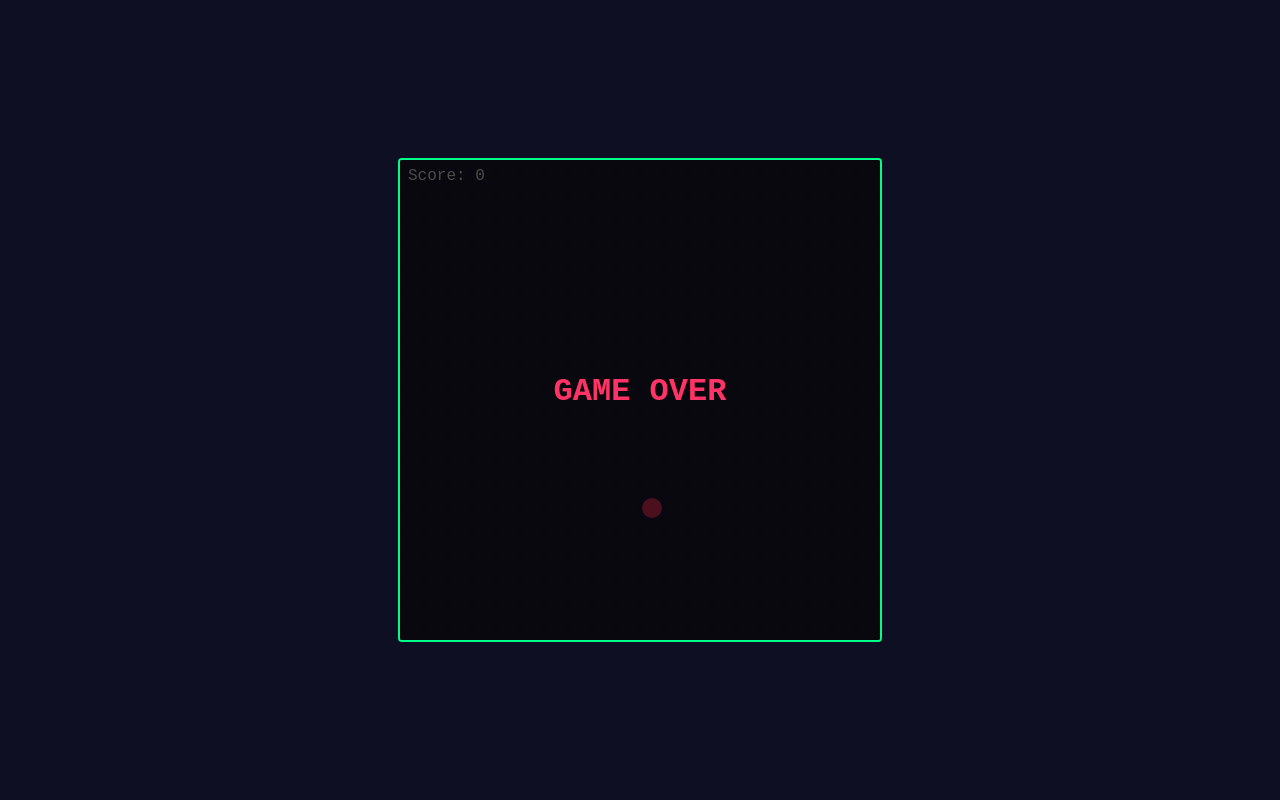
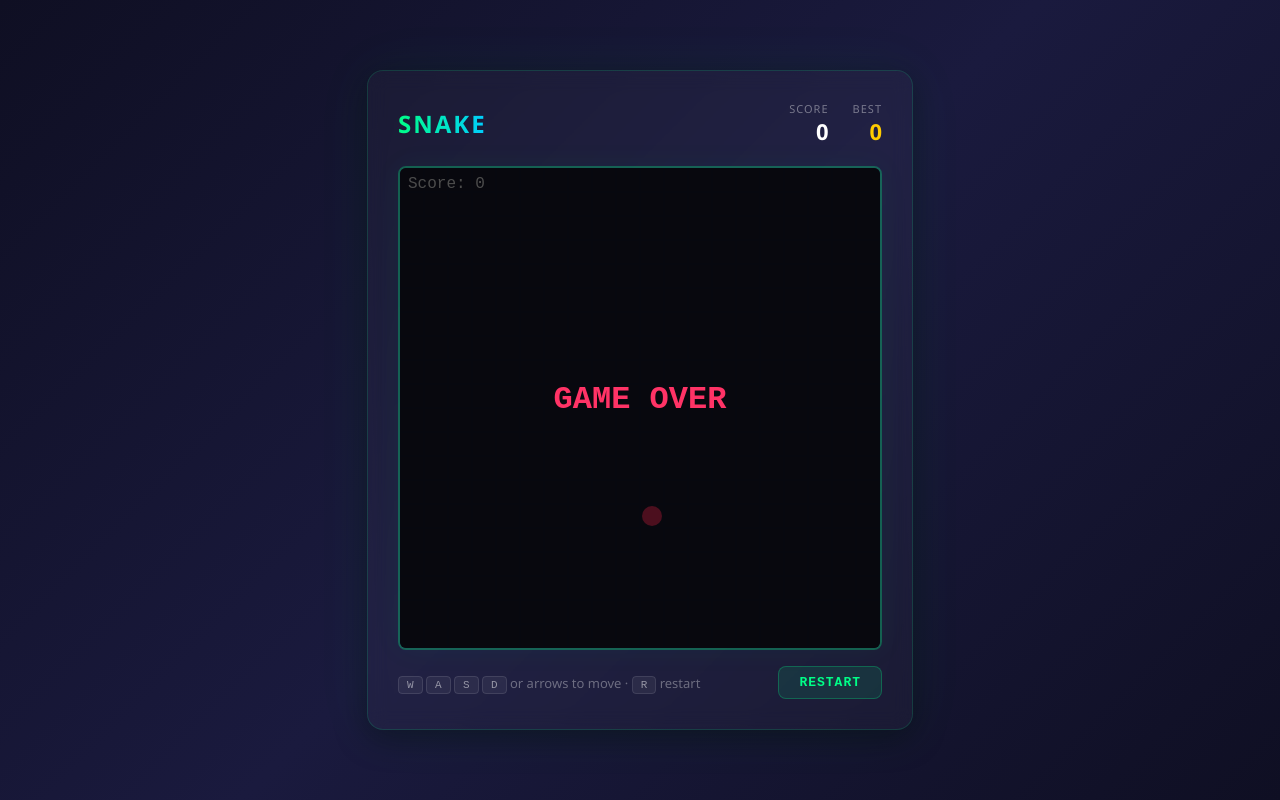
Before and after one commit to Tanzimhossain222/snake-game, a website: page index.html in a window 1280 px wide. Drawn offline with Linux system fonts and the light colour scheme.

Commit message:
Improve edge case handling and CSS styles
- TDD: add 9 new tests for edge cases (null/undefined position, zero direction, empty occupied cells, tick when won, single-segment collision)
- Fix createSnake to default position when null/undefined
- Fix setDirection to reject zero vector
- Add restartGame function
- Upgrade HTML/CSS: card layout, gradient title, high score (localStorage), responsive design, restart button + R key
- 41/41 tests passing

```diff
--- a/index.html
+++ b/index.html
@@ -7,23 +7,142 @@
   <style>
     * { margin: 0; padding: 0; box-sizing: border-box; }
     body {
-      background: #0f0f23;
+      background: linear-gradient(135deg, #0f0f23 0%, #1a1a3e 50%, #0f0f23 100%);
       display: flex;
       justify-content: center;
       align-items: center;
       min-height: 100vh;
-      font-family: monospace;
+      font-family: 'Segoe UI', monospace;
+      padding: 20px;
+    }
+    .game-container {
+      background: rgba(255, 255, 255, 0.03);
+      border: 1px solid rgba(0, 255, 136, 0.15);
+      border-radius: 16px;
+      padding: 30px;
+      box-shadow: 0 0 60px rgba(0, 255, 136, 0.06), 0 8px 32px rgba(0, 0, 0, 0.4);
+      backdrop-filter: blur(10px);
+    }
+    .game-header {
+      display: flex;
+      justify-content: space-between;
+      align-items: center;
+      margin-bottom: 20px;
+    }
+    h1 {
+      font-size: 24px;
+      font-weight: 700;
+      background: linear-gradient(90deg, #00ff88, #00ccff);
+      -webkit-background-clip: text;
+      -webkit-text-fill-color: transparent;
+      letter-spacing: 2px;
+      text-transform: uppercase;
+    }
+    .score-board {
+      display: flex;
+      gap: 24px;
+    }
+    .score-item {
+      text-align: right;
+    }
+    .score-label {
+      font-size: 11px;
+      text-transform: uppercase;
+      letter-spacing: 1px;
+      color: rgba(255, 255, 255, 0.4);
+    }
+    .score-value {
+      font-size: 22px;
+      font-weight: 700;
+      color: #fff;
+    }
+    .score-value.high {
+      color: #ffcc00;
     }
     canvas {
-      border: 2px solid #00ff88;
+      display: block;
+      border: 2px solid rgba(0, 255, 136, 0.3);
+      border-radius: 8px;
+      box-shadow: 0 0 30px rgba(0, 255, 136, 0.05), inset 0 0 30px rgba(0, 0, 0, 0.3);
+    }
+    .game-footer {
+      display: flex;
+      justify-content: space-between;
+      align-items: center;
+      margin-top: 16px;
+    }
+    .controls-hint {
+      font-size: 13px;
+      color: rgba(255, 255, 255, 0.35);
+    }
+    .controls-hint kbd {
+      background: rgba(255, 255, 255, 0.06);
+      border: 1px solid rgba(255, 255, 255, 0.1);
       border-radius: 4px;
+      padding: 2px 8px;
+      font-size: 11px;
+      font-family: monospace;
+      color: rgba(255, 255, 255, 0.5);
+    }
+    .restart-btn {
+      background: rgba(0, 255, 136, 0.1);
+      border: 1px solid rgba(0, 255, 136, 0.25);
+      color: #00ff88;
+      padding: 8px 20px;
+      border-radius: 8px;
+      font-size: 13px;
+      font-family: monospace;
+      font-weight: 600;
+      cursor: pointer;
+      transition: all 0.2s ease;
+      text-transform: uppercase;
+      letter-spacing: 1px;
+    }
+    .restart-btn:hover {
+      background: rgba(0, 255, 136, 0.2);
+      border-color: #00ff88;
+      box-shadow: 0 0 20px rgba(0, 255, 136, 0.15);
+      transform: translateY(-1px);
+    }
+    .restart-btn:active {
+      transform: translateY(0);
+    }
+    @media (max-width: 600px) {
+      .game-container {
+        padding: 16px;
+        border-radius: 12px;
+      }
+      h1 { font-size: 18px; }
+      .score-value { font-size: 18px; }
+      .controls-hint { font-size: 11px; }
     }
   </style>
 </head>
 <body>
-  <canvas id="game"></canvas>
+  <div class="game-container">
+    <div class="game-header">
+      <h1>Snake</h1>
+      <div class="score-board">
+        <div class="score-item">
+          <div class="score-label">Score</div>
+          <div class="score-value" id="scoreDisplay">0</div>
+        </div>
+        <div class="score-item">
+          <div class="score-label">Best</div>
+          <div class="score-value high" id="highScoreDisplay">0</div>
+        </div>
+      </div>
+    </div>
+    <canvas id="game"></canvas>
+    <div class="game-footer">
+      <div class="controls-hint">
+        <kbd>W</kbd> <kbd>A</kbd> <kbd>S</kbd> <kbd>D</kbd> or arrows to move &middot; <kbd>R</kbd> restart
+      </div>
+      <button class="restart-btn" id="restartBtn">Restart</button>
+    </div>
+  </div>
   <script type="module">
-    import { createGame, tick, changeDirection, getState } from './src/game.js'
+    import { createGame, tick, changeDirection, getState, restartGame } from './src/game.js'
     import {
       createRenderer, clearCanvas, drawGrid, drawSnake, drawFood, drawScore, drawGameOver, drawWin,
     } from './src/renderer.js'
@@ -33,11 +152,17 @@
     const ROWS = 20
 
     const canvas = document.getElementById('game')
+    const scoreDisplay = document.getElementById('scoreDisplay')
+    const highScoreDisplay = document.getElementById('highScoreDisplay')
+    const restartBtn = document.getElementById('restartBtn')
+
     canvas.width = COLS * CELL
     canvas.height = ROWS * CELL
 
     const renderer = createRenderer(canvas, CELL)
     let game = createGame({ width: COLS, height: ROWS })
+    let highScore = parseInt(localStorage.getItem('snakeHighScore') || '0', 10)
+    highScoreDisplay.textContent = highScore
 
     function render() {
       const state = getState(game)
@@ -46,20 +171,47 @@
       drawSnake(renderer, state.snake)
       drawFood(renderer, state.food)
       drawScore(renderer, state.score, COLS)
+      scoreDisplay.textContent = state.score
       if (state.gameOver) drawGameOver(renderer, COLS, ROWS)
       if (state.won) drawWin(renderer, COLS, ROWS)
     }
 
+    function startLoop() {
+      lastTime = 0
+      loop(0)
+    }
+
+    function handleRestart() {
+      const prevScore = getState(game).score
+      if (prevScore > highScore) {
+        highScore = prevScore
+        highScoreDisplay.textContent = highScore
+        localStorage.setItem('snakeHighScore', String(highScore))
+      }
+      restartGame(game)
+      render()
+      startLoop()
+    }
+
     document.addEventListener('keydown', (e) => {
+      if (e.key === 'r' || e.key === 'R') {
+        e.preventDefault()
+        handleRestart()
+        return
+      }
       const keyMap = {
         ArrowUp: { x: 0, y: -1 },
         ArrowDown: { x: 0, y: 1 },
         ArrowLeft: { x: -1, y: 0 },
         ArrowRight: { x: 1, y: 0 },
         w: { x: 0, y: -1 },
+        W: { x: 0, y: -1 },
         s: { x: 0, y: 1 },
+        S: { x: 0, y: 1 },
         a: { x: -1, y: 0 },
+        A: { x: -1, y: 0 },
         d: { x: 1, y: 0 },
+        D: { x: 1, y: 0 },
       }
       const dir = keyMap[e.key]
       if (dir) {
@@ -68,10 +220,14 @@
       }
     })
 
+    restartBtn.addEventListener('click', handleRestart)
+
     let lastTime = 0
     const INTERVAL = 150
 
     function loop(time) {
+      const state = getState(game)
+      if (state.gameOver || state.won) return
       if (time - lastTime >= INTERVAL) {
         lastTime = time
         tick(game)
@@ -83,7 +239,7 @@
     }
 
     render()
-    requestAnimationFrame(loop)
+    startLoop()
   </script>
 </body>
 </html>
--- a/src/game.js
+++ b/src/game.js
@@ -71,3 +71,9 @@ export function tick(game) {
     return
   }
 }
+
+export function restartGame(game) {
+  const { width, height } = game.board
+  const fresh = createGame({ width, height })
+  Object.assign(game, fresh)
+}
--- a/src/snake.js
+++ b/src/snake.js
@@ -1,6 +1,7 @@
 export function createSnake(startPosition) {
+  const pos = startPosition || { x: 0, y: 0 }
   return {
-    body: [{ ...startPosition }],
+    body: [{ ...pos }],
     direction: { x: 1, y: 0 },
     growing: false,
   }
@@ -28,6 +29,7 @@ export function grow(snake) {
 }
 
 export function setDirection(snake, newDirection) {
+  if (newDirection.x === 0 && newDirection.y === 0) return
   const opposite =
     snake.direction.x + newDirection.x === 0 &&
     snake.direction.y + newDirection.y === 0
```
Also changed, not shown: test/board.test.js (+20 -0 lines), test/game.test.js (+15 -0 lines), test/snake.test.js (+22 -0 lines).
